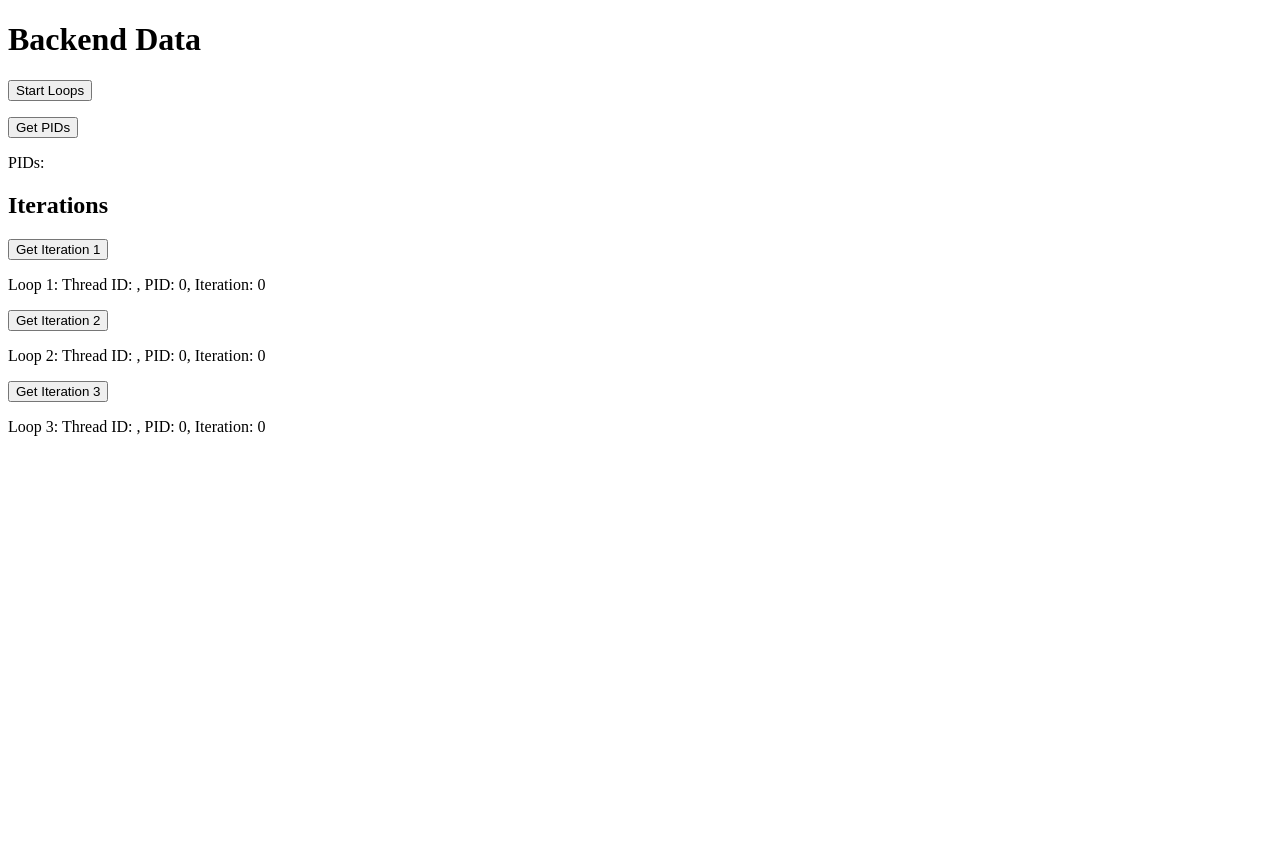
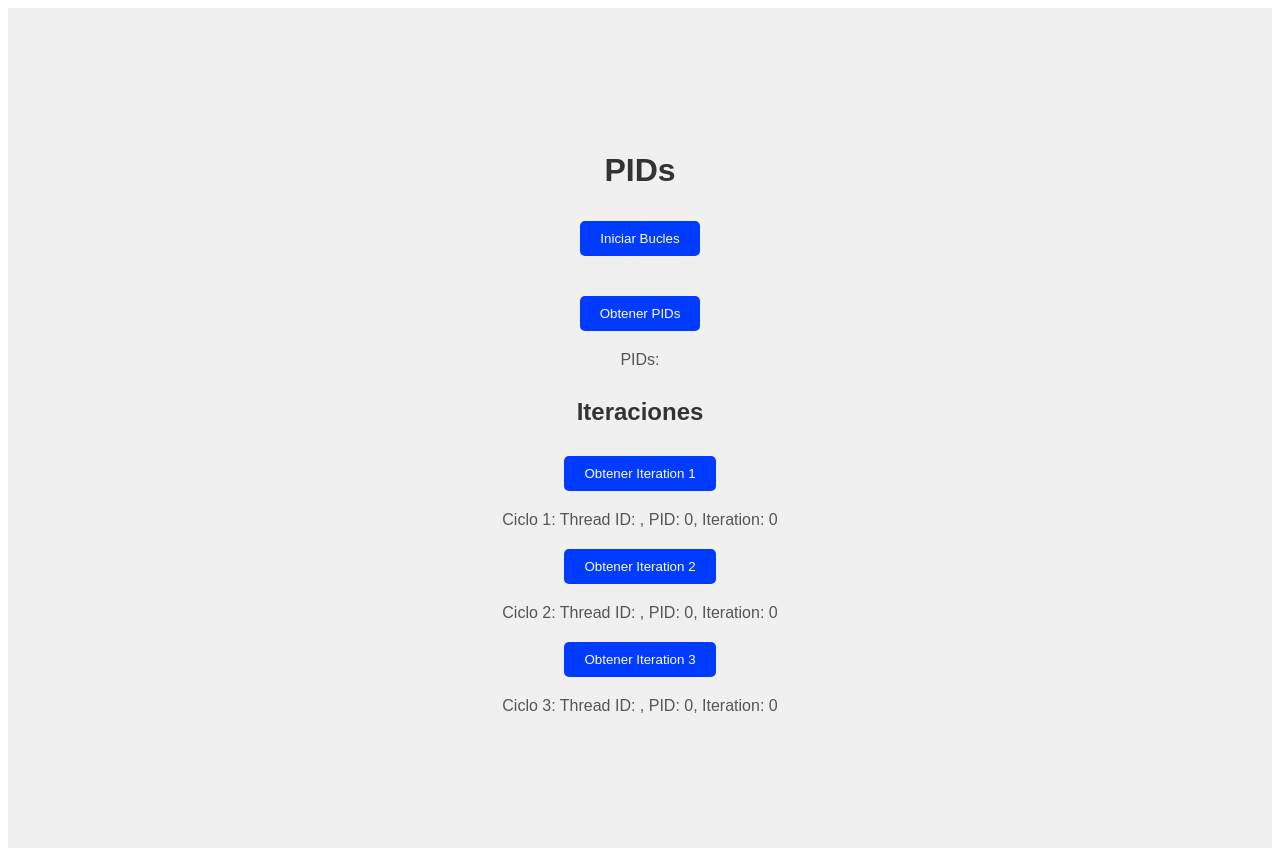
Before and after one commit to 4N70N1017/procesos-front, an Angular app: page / in a window 1280 px wide. Before the commit the page ends 800 px from the top, so only its background shows below. Built offline with nearby package versions, Linux system fonts and the light colour scheme; no server answers.

Commit message:
Ya quedo mike

```diff
--- a/src/app/my-form/my-form.component.css
+++ b/src/app/my-form/my-form.component.css
@@ -1,45 +1,58 @@
-.form-container {
-  max-width: 600px;
-  margin: 0 auto;
+.center-container {
+  display: flex;
+  flex-direction: column;
+  align-items: center;
+  justify-content: center;
+  text-align: center;
+  min-height: 100vh;
+  background-color: #f0f0f0;
   padding: 20px;
-  border: 1px solid #ccc;
-  border-radius: 10px;
-  background-color: #f9f9f9;
+  font-family: Arial, sans-serif;
 }
 
-.form-group {
-  margin-bottom: 15px;
+h1,
+h2 {
+  color: #333;
 }
 
-.form-control {
-  width: 100%;
-  padding: 10px;
-  margin-top: 5px;
-  border: 1px solid #ccc;
+button {
+  background-color: #003cff;
+  color: white;
+  border: none;
+  padding: 10px 20px;
+  margin: 10px;
   border-radius: 5px;
+  cursor: pointer;
+  transition: background-color 0.3s ease;
 }
 
-.buttons-container {
-  display: flex;
-  justify-content: space-between;
-  align-items: center;
-  margin-top: 20px;
+button:hover {
+  background-color: #003cff;
 }
 
-.btn {
-  padding: 10px 20px;
-  border: none;
-  border-radius: 5px;
-  background-color: #007bff;
-  color: white;
-  cursor: pointer;
+p {
+  color: #555;
+  margin: 10px 0;
 }
 
-.btn:hover {
-  background-color: #0056b3;
+.iterations {
+  margin-top: 20px;
+  width: 100%;
 }
 
-.side-input {
-  flex-grow: 1;
-  margin-left: 10px;
+.iteration {
+  background-color: white;
+  border: 1px solid #ddd;
+  border-radius: 5px;
+  padding: 15px;
+  margin: 10px 0;
+  box-shadow: 0 2px 4px rgba(0, 0, 0, 0.1);
 }
+
+.iteration button {
+  background-color: #28a745;
+}
+
+.iteration button:hover {
+  background-color: #218838;
+}
--- a/src/app/my-form/my-form.component.html
+++ b/src/app/my-form/my-form.component.html
@@ -1,22 +1,31 @@
-<div>
-  <h1>Backend Data</h1>
-  <button (click)="startLoops()">Start Loops</button>
+<div class="center-container">
+  <h1>PIDs</h1>
+  <button (click)="startLoops()">Iniciar Bucles</button>
   <p>{{ message }}</p>
-  <button (click)="getPIDs()">Get PIDs</button>
-  <p>PIDs: {{ pids.join(', ') }}</p>
+  <button (click)="getPIDs()">Obtener PIDs</button>
+  <p>PIDs: {{ pids.join(", ") }}</p>
   <div>
-    <h2>Iterations</h2>
+    <h2>Iteraciones</h2>
     <div>
-      <button (click)="getIteration(1)">Get Iteration 1</button>
-      <p>Loop 1: Thread ID: {{ iteration1.threadId }}, PID: {{ iteration1.pid }}, Iteration: {{ iteration1.iteration }}</p>
+      <button (click)="getIteration(1)">Obtener Iteration 1</button>
+      <p>
+        Ciclo 1: Thread ID: {{ iteration1.threadId }}, PID:
+        {{ iteration1.pid }}, Iteration: {{ iteration1.iteration }}
+      </p>
     </div>
     <div>
-      <button (click)="getIteration(2)">Get Iteration 2</button>
-      <p>Loop 2: Thread ID: {{ iteration2.threadId }}, PID: {{ iteration2.pid }}, Iteration: {{ iteration2.iteration }}</p>
+      <button (click)="getIteration(2)">Obtener Iteration 2</button>
+      <p>
+        Ciclo 2: Thread ID: {{ iteration2.threadId }}, PID:
+        {{ iteration2.pid }}, Iteration: {{ iteration2.iteration }}
+      </p>
     </div>
     <div>
-      <button (click)="getIteration(3)">Get Iteration 3</button>
-      <p>Loop 3: Thread ID: {{ iteration3.threadId }}, PID: {{ iteration3.pid }}, Iteration: {{ iteration3.iteration }}</p>
+      <button (click)="getIteration(3)">Obtener Iteration 3</button>
+      <p>
+        Ciclo 3: Thread ID: {{ iteration3.threadId }}, PID:
+        {{ iteration3.pid }}, Iteration: {{ iteration3.iteration }}
+      </p>
     </div>
   </div>
 </div>
```
